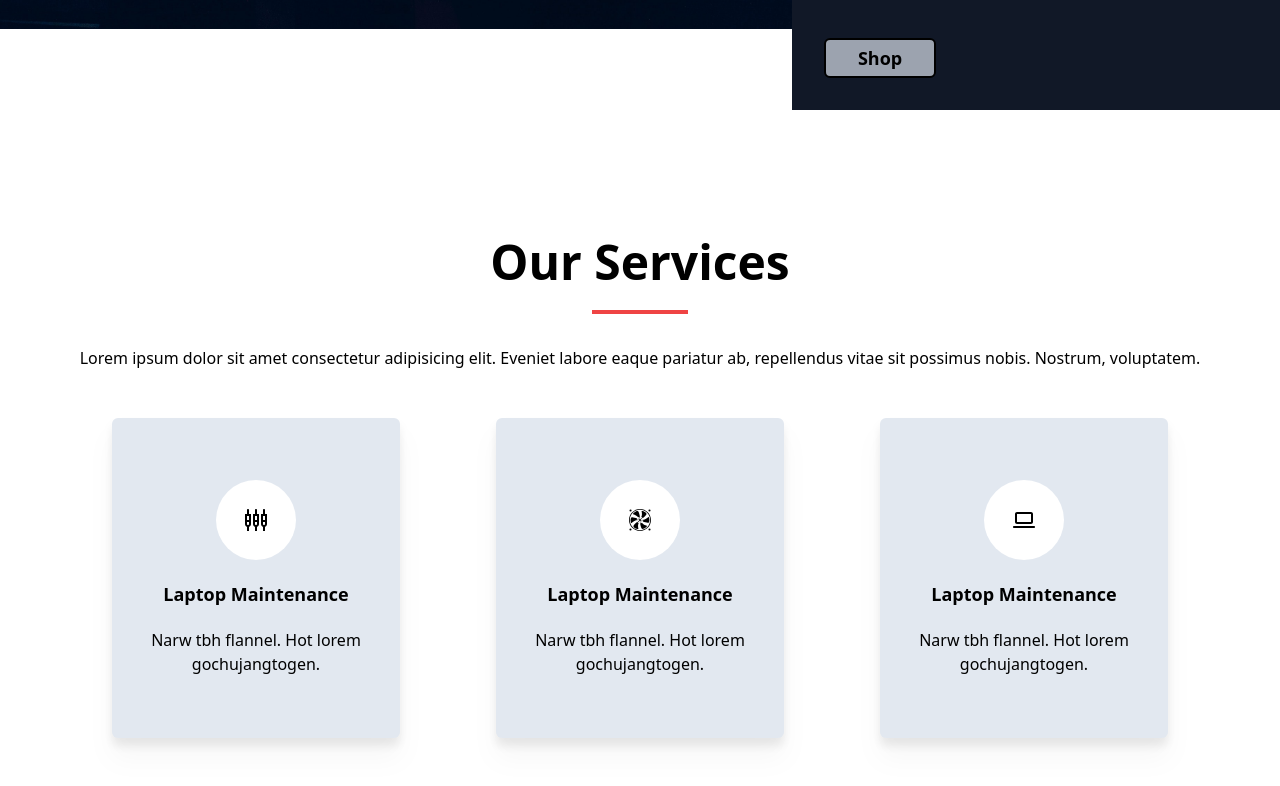
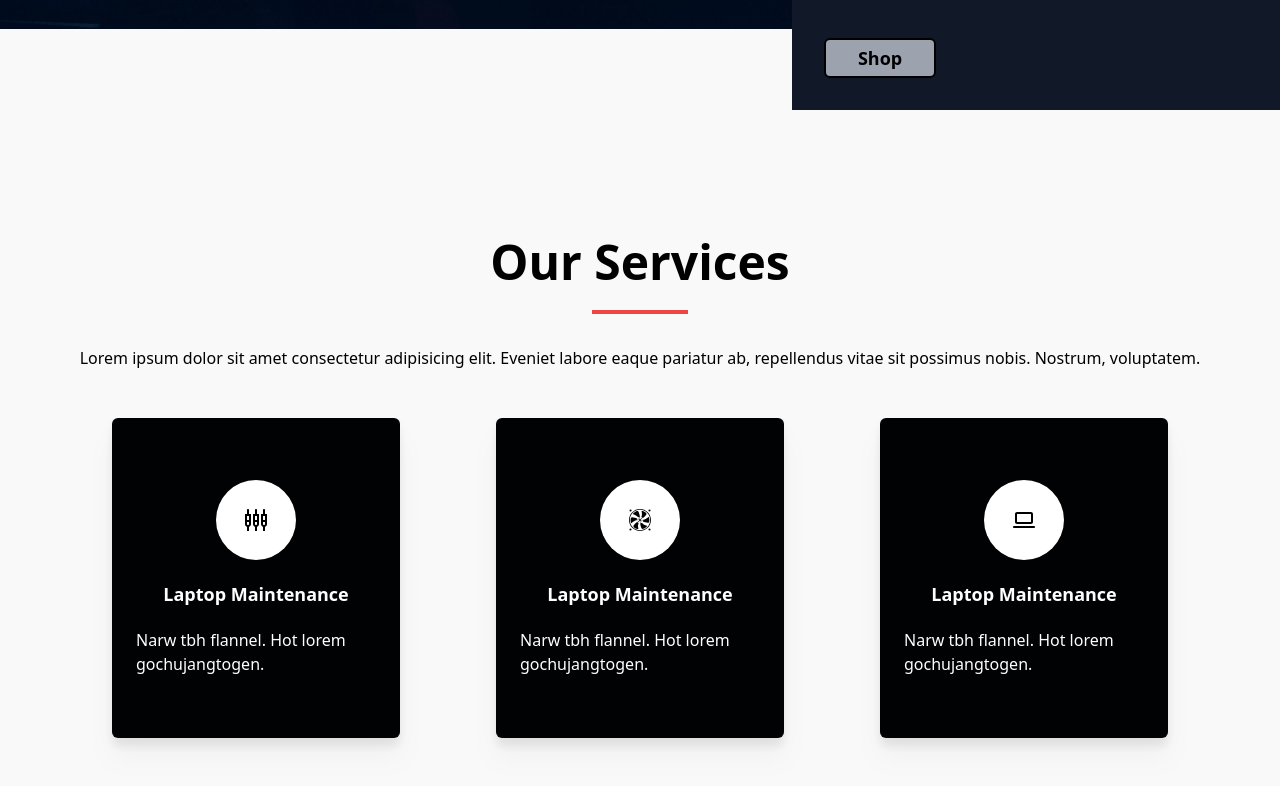
Before and after one commit to Novachaos82/shopping-cart, a React (Create React App) app: page / in a window 1280 px wide. Shown: the part 562-1348 px from the top of the page. Built offline with nearby package versions, Linux system fonts and the light colour scheme; the HTML template or start-up script is replaced by a standard one.

Commit message:
some color changes and convenience fix

```diff
--- a/src/App.jsx
+++ b/src/App.jsx
@@ -37,7 +37,7 @@ const App = () => {
   const cartLength = cart.length;
   return (
     <Router>
-      <div className="App">
+      <div className="bg-grayish">
         <Navbar cartLen={cartLength} />
 
         <Routes>
--- a/src/components/Header/Navbar.jsx
+++ b/src/components/Header/Navbar.jsx
@@ -2,7 +2,7 @@ import { Link } from "react-router-dom";
 import { BsCart2 } from "react-icons/bs";
 const Navbar = ({ cartLen }) => {
   return (
-    <div className="bg-slate-400  p-4 flex justify-between font-mono items-center overflow-x-hidden">
+    <div className="bg-navbar-color text-white  p-4 flex justify-between font-mono items-center overflow-x-hidden">
       <Link to="/">
         <h1 className="text-3xl">Home</h1>
       </Link>
--- a/src/components/Shop/ShopPage.jsx
+++ b/src/components/Shop/ShopPage.jsx
@@ -87,7 +87,7 @@ const ShopPage = () => {
                 <div>
                   <div>
                     <Link to={`/shop/${item.id}`}>
-                      <div className="w-72 h-72 object-contain flex justify-center bg-gray-100 items-center p-4">
+                      <div className="w-72 h-72 object-contain flex justify-center bg-shop-cards items-center p-4">
                         <img src={item.image} alt={item.id} className="" />
                         {/*<img src={item.preview} alt={item.id} className="" />*/}
                       </div>
--- a/src/index.css
+++ b/src/index.css
@@ -3,11 +3,11 @@
 @tailwind utilities;
 
 .boxes {
-  @apply bg-slate-200 flex flex-col justify-center items-center w-72 h-80 p-6 gap-5 rounded-md drop-shadow-xl;
+  @apply bg-home-cards flex flex-col justify-center items-center w-72 h-80 p-6 gap-5 rounded-md drop-shadow-xl text-white;
 }
 
 .icons {
-  @apply rounded-full w-20 h-20 bg-white flex justify-center items-center;
+  @apply rounded-full w-20 h-20 bg-white flex justify-center items-center text-black;
 }
 
 .button {
--- a/tailwind.config.js
+++ b/tailwind.config.js
@@ -2,7 +2,14 @@
 module.exports = {
   content: ["./src/**/*.{js,jsx,ts,tsx}"],
   theme: {
-    extend: {},
+    extend: {
+      colors: {
+        grayish: "#F9F9F9",
+        "navbar-color": "#100F0F",
+        "home-cards": "#010204",
+        "shop-cards": "#ebecf0",
+      },
+    },
   },
   plugins: [],
 };
```
